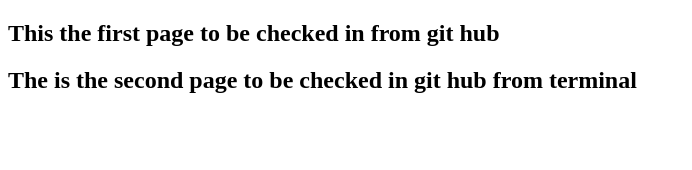
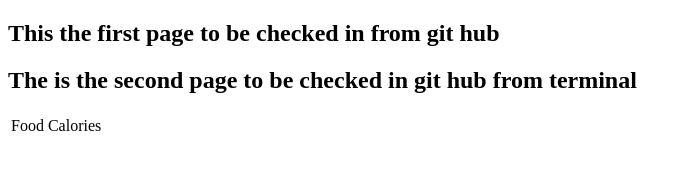
Before and after one commit to kattisarika/github-testing7, a plain HTML site: page index.html in a window 1280 px wide. Shown: the whole page, without its empty margins (0-692 px from the left). Drawn offline with Linux system fonts and the light colour scheme.

Commit message:
adding section in the index

```diff
--- a/index.html
+++ b/index.html
@@ -15,6 +15,18 @@
             <h2>The is the second page to be checked in git hub from terminal </h2>
         </nav>
 
+        <section>
+            <table>
+                <tr>
+                    <td>
+                        Food
+                    </td>
+                    <td>Calories</td>
+                </tr>
+
+            </table>
+        </section>
+
     </header>
 
 </body>
```
